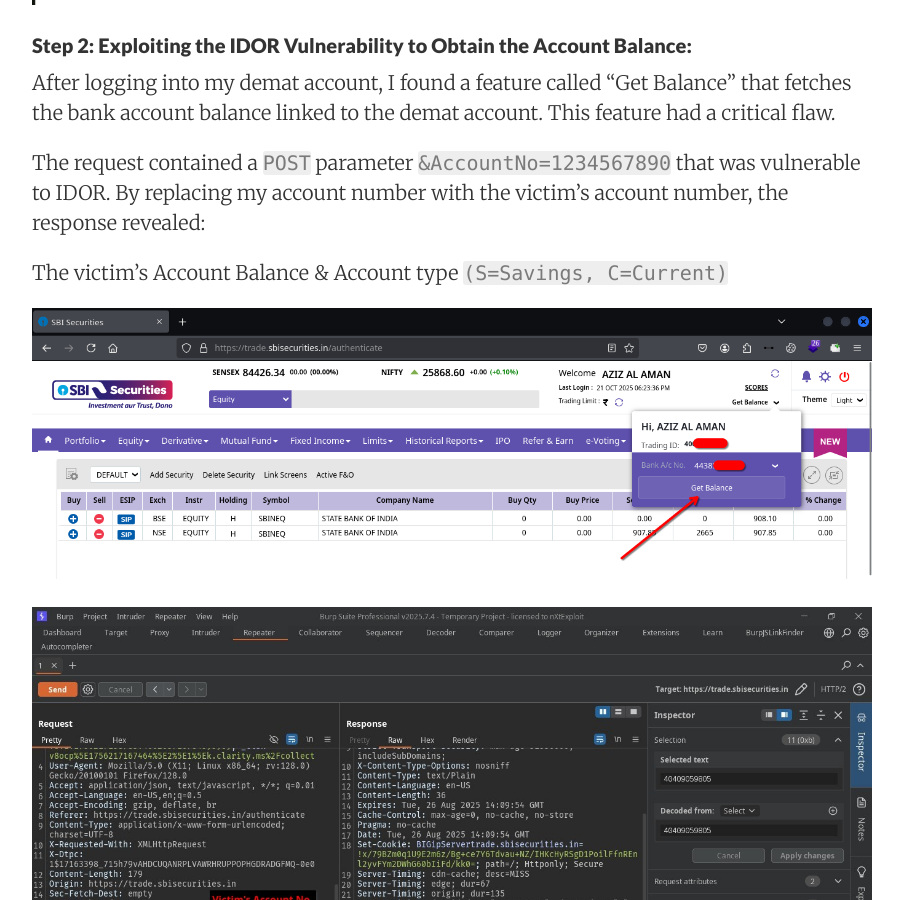
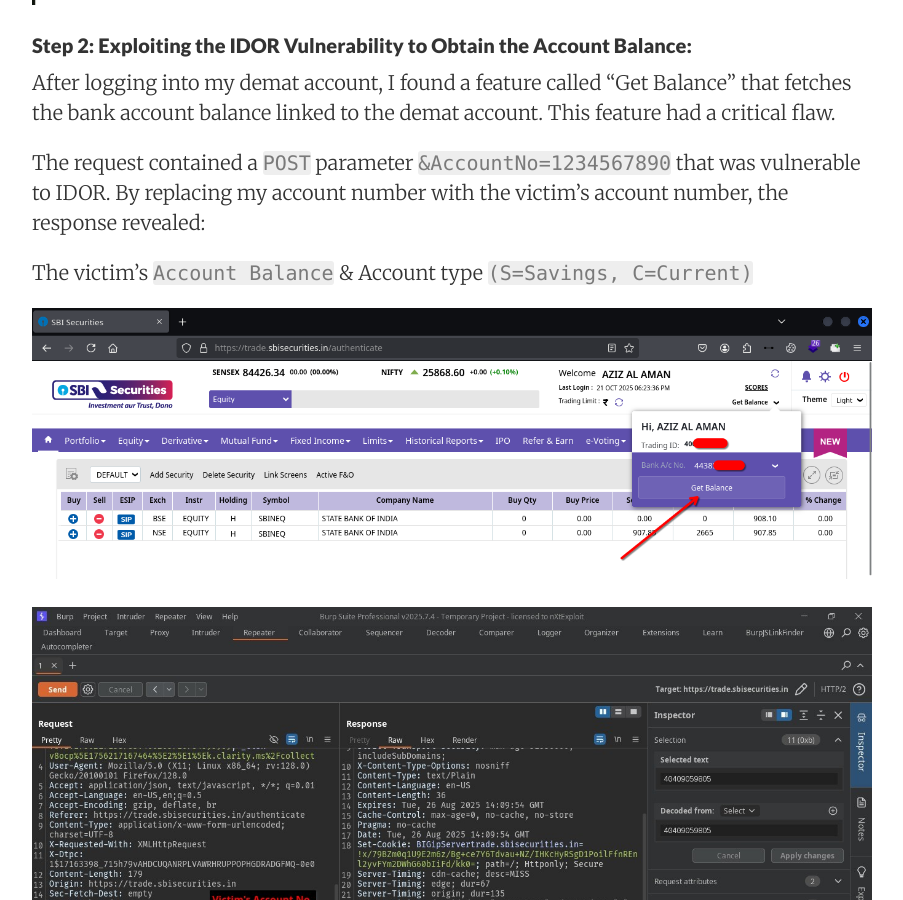
Before and after one commit to nxtexploit/blog, a Jekyll site: the page built from _posts/2025-10-21-how-i-managed-to-check-anyones-sbi-bank-balance-using-just-a-phone-number.md, in a window 1280 px wide and 900 px high, scrolled down 2469 px. Shown: the whole window, without its empty margins (188-1091 px from the left). Built offline with Jekyll 4.4.1, drawn with Linux system fonts in a browser that asks for light colours; nearby versions of some CDN libraries; comment, search, counter and statistics services are not loaded.

```diff
--- a/_posts/2025-10-21-how-i-managed-to-check-anyones-sbi-bank-balance-using-just-a-phone-number.md
+++ b/_posts/2025-10-21-how-i-managed-to-check-anyones-sbi-bank-balance-using-just-a-phone-number.md
@@ -48,7 +48,7 @@ After logging into my demat account, I found a feature called "Get Balance" that
 
 The request contained a `POST` parameter `&AccountNo=1234567890` that was vulnerable to IDOR. By replacing my account number with the victim's account number, the response revealed:
 
-The victim's Account Balance & Account type `(S=Savings, C=Current)`
+The victim's `Account Balance` & Account type `(S=Savings, C=Current)`
 
 <p align="center">
   <img src="/blog/images/sbi-dashboard.png">
```
